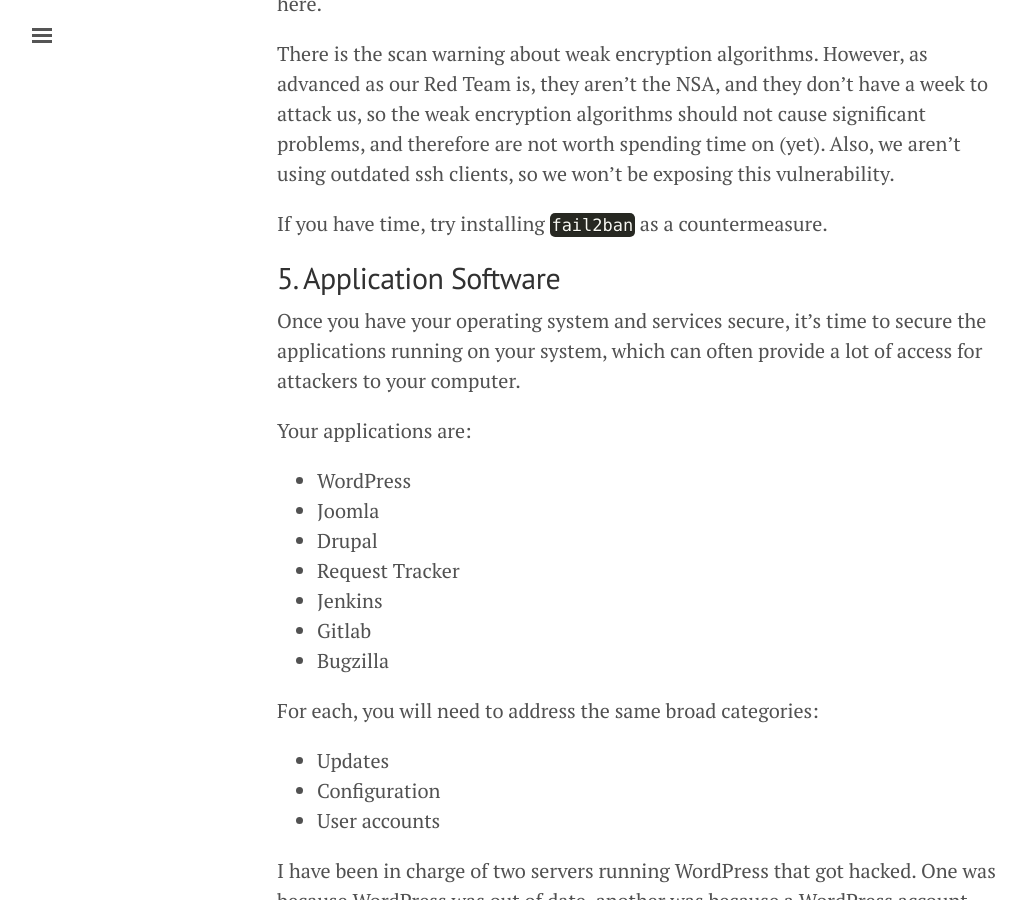
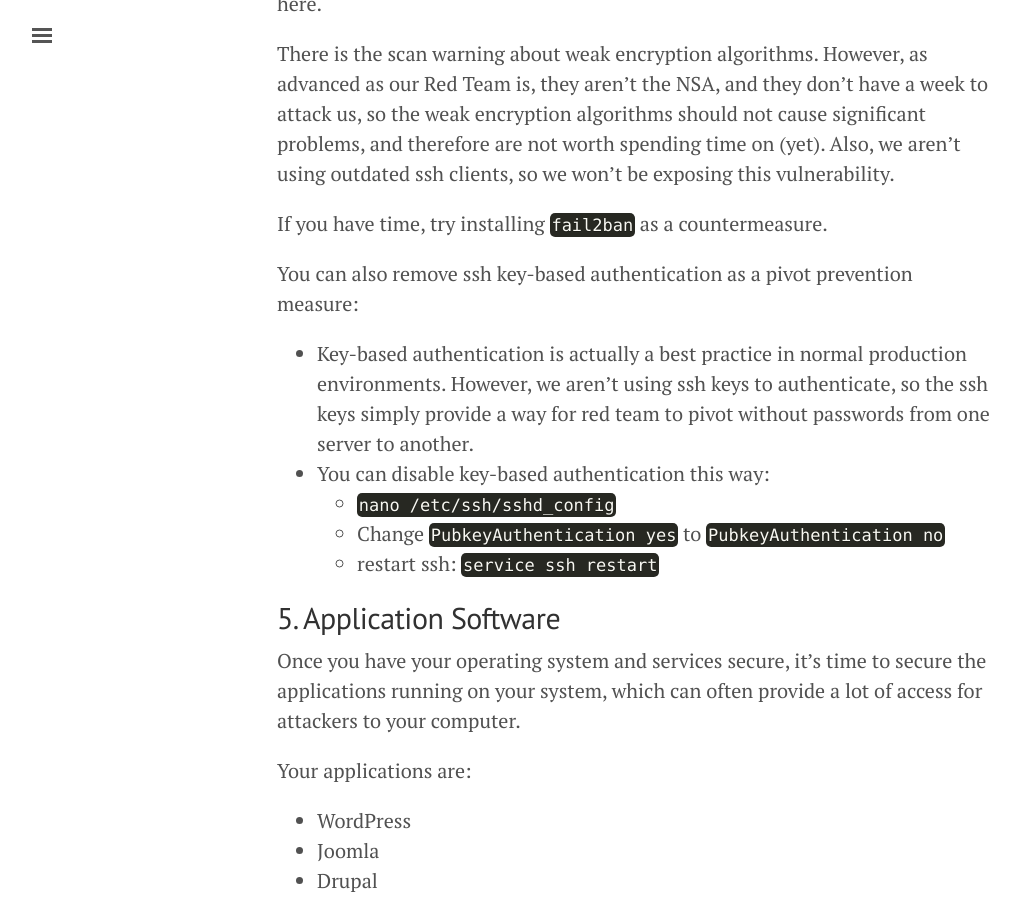
Before and after one commit to slackboxster/slackboxster.github.io, a Jekyll site: the page built from gencyber2017/lesson.md, in a window 1280 px wide and 900 px high, scrolled down 22142 px. Shown: the whole window, without its empty margins (3-1029 px from the left). Built offline with Jekyll 4.4.1, drawn with Linux system fonts in a browser that asks for light colours; some of the changed text lies outside the part shown.

Commit message:
add some more ssh configs

```diff
--- a/gencyber2017/lesson.md
+++ b/gencyber2017/lesson.md
@@ -547,6 +547,13 @@
 
 If you have time, try installing `fail2ban` as a countermeasure.
 
+You can also remove ssh key-based authentication as a pivot prevention measure:
+* Key-based authentication is actually a best practice in normal production environments. However, we aren't using ssh keys to authenticate, so the ssh keys simply provide a way for red team to pivot without passwords from one server to another.
+* You can disable key-based authentication this way:
+    * `nano /etc/ssh/sshd_config`
+    * Change `PubkeyAuthentication yes` to `PubkeyAuthentication no`
+    * restart ssh: `service ssh restart`
+
 ## 5. Application Software
 
 Once you have your operating system and services secure, it's time to secure the applications running on your system, which can often provide a lot of access for attackers to your computer.
@@ -620,3 +627,4 @@
 [Running Mysql as non-root](https://dev.mysql.com/doc/refman/5.7/en/changing-mysql-user.html)
 [Securing Tomcat](https://www.owasp.org/index.php/Securing_tomcat)
 [Scanning for malware and rootkits](https://www.howtoforge.com/tutorial/how-to-scan-linux-for-malware-and-rootkits/)
+[Disabling SSH Public Key Authentication](https://docs.oseems.com/general/application/ssh/disable-public-key-authentication)
```
